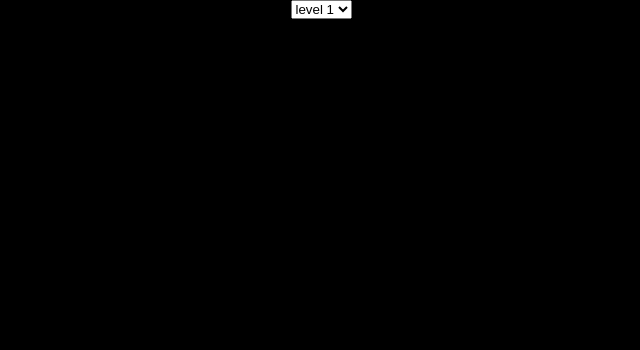
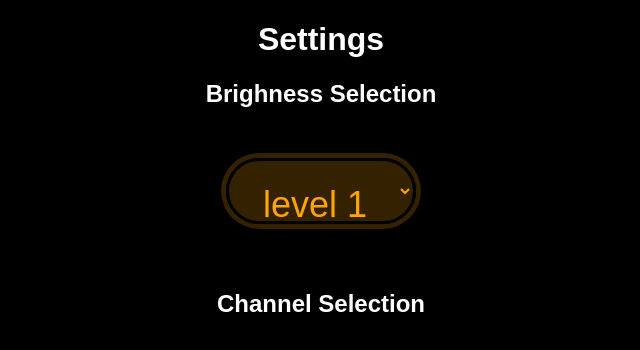
Before and after one commit to DLaxV-Community-Projects-Hub/Open-Shot-Clock, a plain HTML site: page Sender/data/settings.html in a window 1280 px wide. Shown: the whole page, without its empty margins (319-959 px from the left). Drawn offline with Linux system fonts and the light colour scheme.

Commit message:
styled settings page and select element

```diff
--- a/Sender/data/settings.html
+++ b/Sender/data/settings.html
@@ -10,6 +10,22 @@
 </head>
 
 <style>
+    html {
+    font-family: Arial, Helvetica, sans-serif;
+    text-align: center;
+    background-color: black;
+  }
+
+h1 {
+    font-size: 2,5rem;
+    color: rgb(255, 255, 255);
+    background-color: #000000;
+  }
+h2 {
+    font-size: 1,5rem;
+    color: rgb(255, 255, 255);
+    background-color: #000000;
+  }
 
   @media (max-aspect-ratio: 1/1) {
     .number {
@@ -22,11 +38,48 @@
       font-size: 110vh;
     }
   }
+
+  .content {
+    padding: 30px;
+    max-width: 600px;
+    margin: 0 auto;
+    background-color: black;
+    display: flex;
+  	flex-direction: column;
+	  align-items: center;
+  	user-select: none;
+  	-webkit-touch-callout: none;
+  	-webkit-user-select: none;
+  }
+
+  .brightness-select {
+	height: 66px;
+    width: 190px;
+    font-size: 36px;
+    padding-top: 22px;
+    text-align: center;
+	text-decoration: none;
+    outline: none;
+    color: rgba(255, 165, 0, 1);
+    background-color: rgba(255, 165, 0, 0.2);
+	border: 3px solid black;
+	border-radius: 44px;
+	box-shadow: 0px 0px 0px 5px rgba(255, 165, 0, 0.2);
+	margin-bottom: 16px;
+    display: block;
+  }
+
 </style>
 
 <body>
-  <div class="container">
-	 <select onchange="onBrightnessSelect(value)" name="brightness" id="brightness">
+  <div>
+    <h1>Settings</h1>
+  </div>
+  <div>
+    <h2>Brighness Selection</h2>
+  </div>
+  <div class="content">
+	 <select onchange="onBrightnessSelect(value)" name="brightness" id="brightness" class="brightness-select">
         <option %SELECTED_BRIGHTNESS_LEVEL1% value="1">level 1</option>
         <option %SELECTED_BRIGHTNESS_LEVEL2% value="2">level 2</option>
         <option %SELECTED_BRIGHTNESS_LEVEL3% value="3">level 3</option>
@@ -36,6 +89,9 @@
         <option %SELECTED_BRIGHTNESS_LEVEL7% value="7">level 7</option>
         <option %SELECTED_BRIGHTNESS_LEVEL8% value="8">level 8</option>
     </select>
+  </div>
+  <div>
+    <h2>Channel Selection</h2>
   </div>
 
 
```
Also changed, not shown: 1 other file.
